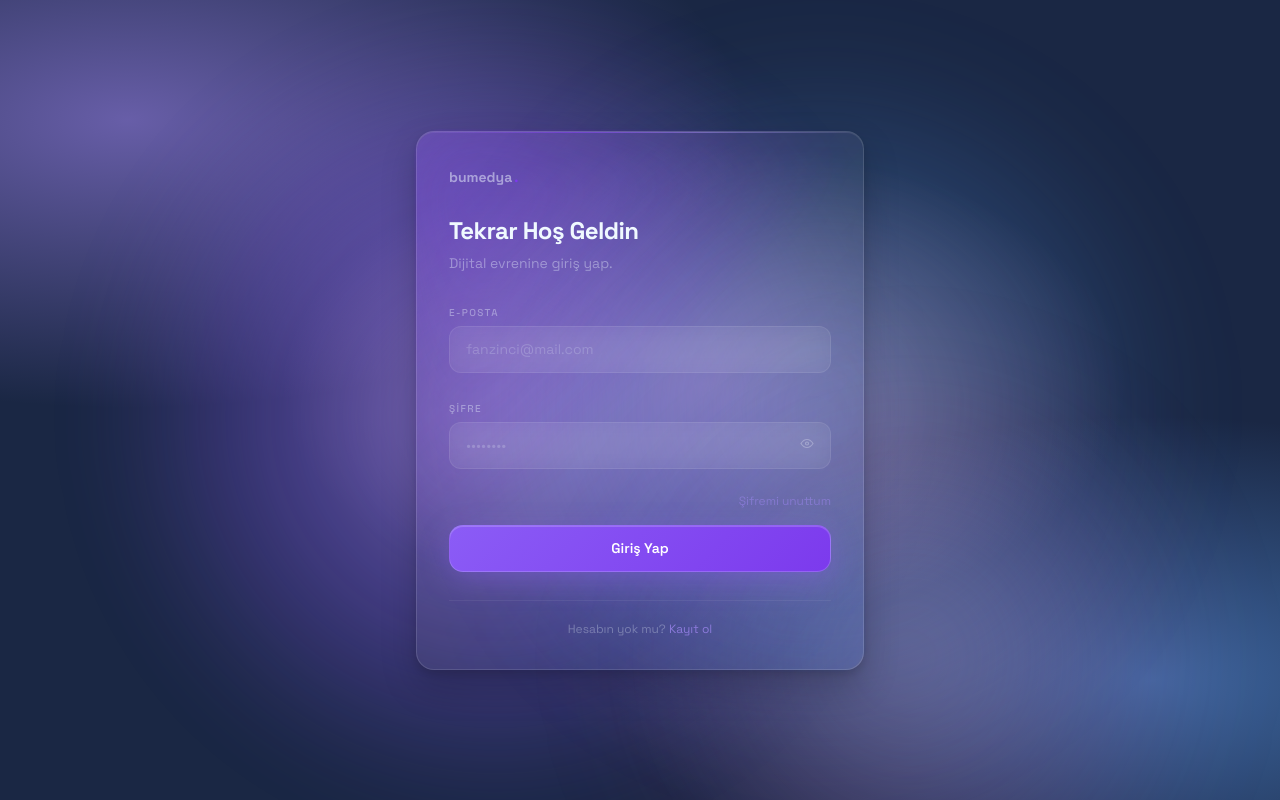
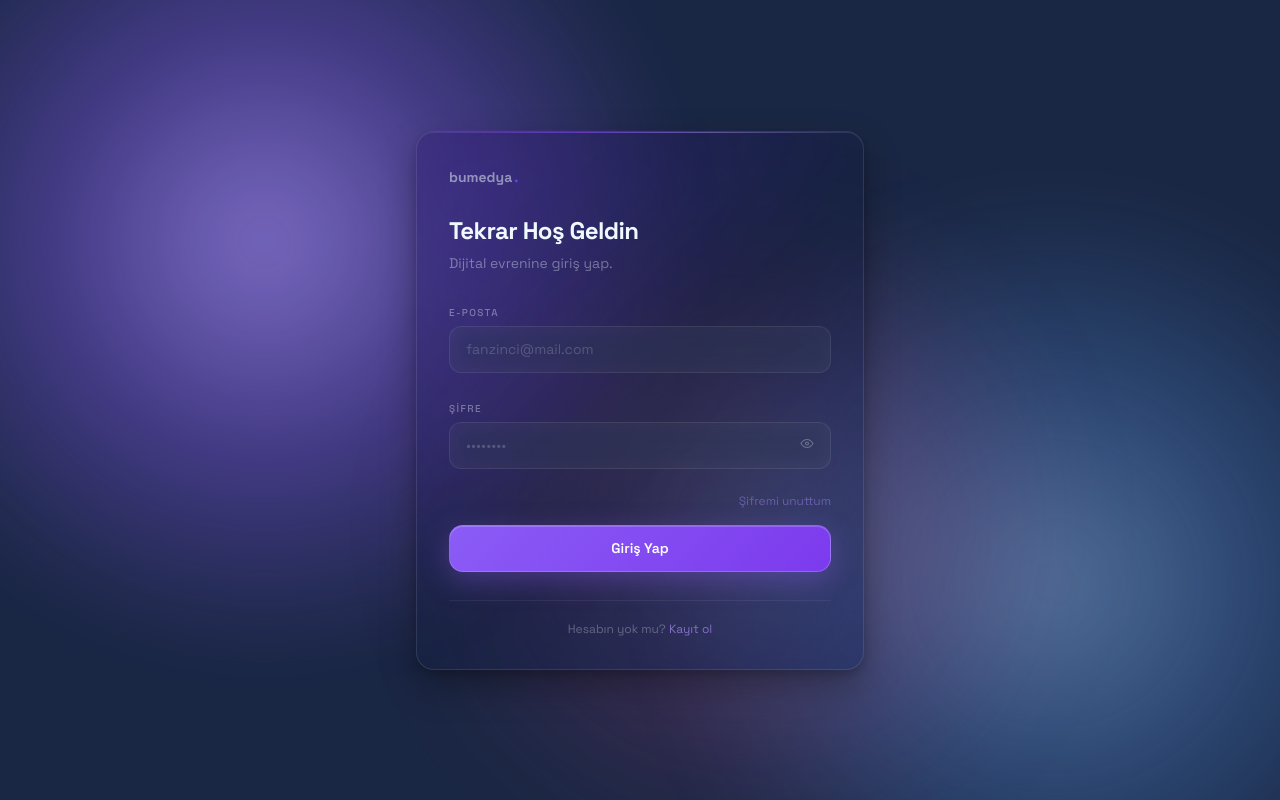
Before and after one commit to begumdonmez/bumedya-portal, a Next.js app: page /login in a window 1280 px wide. Built offline with nearby package versions, Linux system fonts and the light colour scheme; no server answers.

Commit message:
background v2

```diff
--- a/src/app/admin/AdminClient.tsx
+++ b/src/app/admin/AdminClient.tsx
@@ -47,8 +47,7 @@ function UserRow({ profile, onBadgeToggle, isAuthorized }: {
     const [expanded, setExpanded] = useState(false);
 
     return (
-        <div className="rounded-2xl overflow-hidden transition-all duration-300"
-             style={{ background: "rgba(255,255,255,0.03)", border: "1px solid rgba(255,255,255,0.06)" }}>
+        <div className="card rounded-2xl overflow-hidden transition-all duration-300">
 
             {/* Satır başlığı */}
             <div className="flex items-center gap-4 px-5 py-4 cursor-pointer"
--- a/src/app/galeri/GaleriClient.tsx
+++ b/src/app/galeri/GaleriClient.tsx
@@ -200,8 +200,7 @@ export default function GaleriClient({
                             const url = getPublicUrl(supabaseUrl, item.storage_path);
                             const loaded = loadedIds.has(item.id);
                             return (
-                                <div key={item.id} className="break-inside-avoid relative group rounded-2xl overflow-hidden"
-                                     style={{ background: "rgba(255,255,255,0.03)", border: "1px solid rgba(255,255,255,0.06)" }}>
+                                <div key={item.id} className="card break-inside-avoid relative group rounded-2xl overflow-hidden">
                                     <div className="relative">
                                         {!loaded && (
                                             <div className="absolute inset-0 w-full h-full min-h-[120px] animate-pulse"
--- a/src/app/globals.css
+++ b/src/app/globals.css
@@ -59,11 +59,6 @@ html {
 
 body {
     background-color: #1A2744;
-    background-image:
-        radial-gradient(ellipse 80% 60% at 10% 15%, rgba(167,139,250,0.55) 0%, transparent 60%),
-        radial-gradient(ellipse 70% 55% at 90% 85%, rgba(96,165,250,0.50) 0%, transparent 60%),
-        radial-gradient(ellipse 55% 50% at 55% 48%, rgba(249,168,212,0.38) 0%, transparent 60%);
-    background-attachment: fixed;
     color: #F1F5F9;
     font-family: var(--font-body);
     margin: 0;
@@ -169,47 +164,44 @@ body {
 .aurora-layer::before {
     content: '';
     position: absolute;
-    width: 70vw;
-    height: 70vw;
-    max-width: 800px;
-    max-height: 800px;
+    width: 75vw;
+    height: 75vw;
+    max-width: 850px;
+    max-height: 850px;
     border-radius: 50%;
-    top: 5%;
-    left: 5%;
-    transform: translate(-30%, -30%);
-    background: radial-gradient(circle, rgba(167,139,250,0.65) 0%, rgba(139,92,246,0.35) 40%, transparent 70%);
-    filter: blur(45px);
+    top: -20%;
+    left: -15%;
+    background: radial-gradient(circle, rgba(167,139,250,0.75) 0%, rgba(139,92,246,0.40) 35%, transparent 70%);
+    filter: blur(40px);
     animation: orb-a 16s ease-in-out infinite;
 }
 
 .aurora-layer::after {
     content: '';
     position: absolute;
-    width: 65vw;
-    height: 65vw;
-    max-width: 750px;
-    max-height: 750px;
+    width: 70vw;
+    height: 70vw;
+    max-width: 800px;
+    max-height: 800px;
     border-radius: 50%;
-    bottom: 5%;
-    right: 5%;
-    transform: translate(30%, 30%);
-    background: radial-gradient(circle, rgba(147,197,253,0.6) 0%, rgba(96,165,250,0.30) 40%, transparent 70%);
-    filter: blur(48px);
+    bottom: -20%;
+    right: -15%;
+    background: radial-gradient(circle, rgba(147,197,253,0.70) 0%, rgba(96,165,250,0.38) 35%, transparent 70%);
+    filter: blur(42px);
     animation: orb-b 20s ease-in-out infinite;
 }
 
 .aurora-orb-pink {
     position: fixed;
-    width: 55vw;
-    height: 55vw;
-    max-width: 650px;
-    max-height: 650px;
+    width: 60vw;
+    height: 60vw;
+    max-width: 700px;
+    max-height: 700px;
     border-radius: 50%;
-    top: 40%;
-    left: 45%;
-    transform: translate(-50%, -50%);
-    background: radial-gradient(circle, rgba(249,168,212,0.50) 0%, rgba(236,72,153,0.22) 40%, transparent 70%);
-    filter: blur(55px);
+    top: 20%;
+    left: 30%;
+    background: radial-gradient(circle, rgba(249,168,212,0.55) 0%, rgba(236,72,153,0.25) 38%, transparent 70%);
+    filter: blur(50px);
     pointer-events: none;
     z-index: 0;
     animation: orb-c 24s ease-in-out infinite;
@@ -232,15 +224,15 @@ body {
 }
 
 .card {
-    background: rgba(255,255,255,0.06);
-    border: 1px solid rgba(255,255,255,0.12);
+    background: rgba(20,30,65,0.38);
+    border: 1px solid rgba(255,255,255,0.10);
     border-radius: var(--radius-card);
     backdrop-filter: blur(28px) saturate(160%);
     -webkit-backdrop-filter: blur(28px) saturate(160%);
     box-shadow:
-        inset 0 1px 0 rgba(255,255,255,0.08),
-        0 16px 36px rgba(0,0,0,0.20),
-        0 4px 10px rgba(0,0,0,0.12);
+        inset 0 1px 0 rgba(255,255,255,0.07),
+        0 16px 36px rgba(0,0,0,0.30),
+        0 4px 10px rgba(0,0,0,0.18);
     transition: box-shadow var(--duration-mid) ease, border-color var(--duration-mid) ease, transform var(--duration-mid) ease;
 }
 
--- a/src/app/profil/page.tsx
+++ b/src/app/profil/page.tsx
@@ -281,8 +281,8 @@ export default function ProfilPage() {
                 </div>
 
                 {/* ── TOPLULUK TÜRÜ — member / creator ── */}
-                <div className="rounded-3xl p-6"
-                     style={{ background: roleConf.bg, border: `1px solid ${roleConf.border}` }}>
+                <div className="card rounded-3xl p-6"
+                     style={{ borderColor: roleConf.border }}>
                     <p className="text-[10px] tracking-widest uppercase mb-4" style={{ color: "rgba(224,242,254,0.3)" }}>
                         Topluluk Türü
                     </p>
@@ -311,8 +311,7 @@ export default function ProfilPage() {
                 </div>
 
                 {/* ── KAZANILAN ROZETLER ── */}
-                <div className="rounded-3xl p-6"
-                     style={{ background: "rgba(255,255,255,0.03)", border: "1px solid rgba(255,255,255,0.06)" }}>
+                <div className="card rounded-3xl p-6">
                     <p className="text-[10px] tracking-widest uppercase mb-4" style={{ color: "rgba(224,242,254,0.3)" }}>
                         Rozetler
                     </p>
--- a/src/components/ProfilPosts.tsx
+++ b/src/components/ProfilPosts.tsx
@@ -80,8 +80,7 @@ export default function ProfilPosts({ posts, supabaseUrl }: { posts: Post[]; sup
                         const loaded = loadedIds.has(post.id);
 
                         return (
-                            <div key={post.id} className="rounded-2xl overflow-hidden"
-                                 style={{ background: "rgba(255,255,255,0.03)", border: "1px solid rgba(255,255,255,0.06)" }}>
+                            <div key={post.id} className="card rounded-2xl overflow-hidden">
 
                                 {/* Kategori + tarih */}
                                 <div className="flex items-center justify-between px-4 pt-3 pb-2">
```
